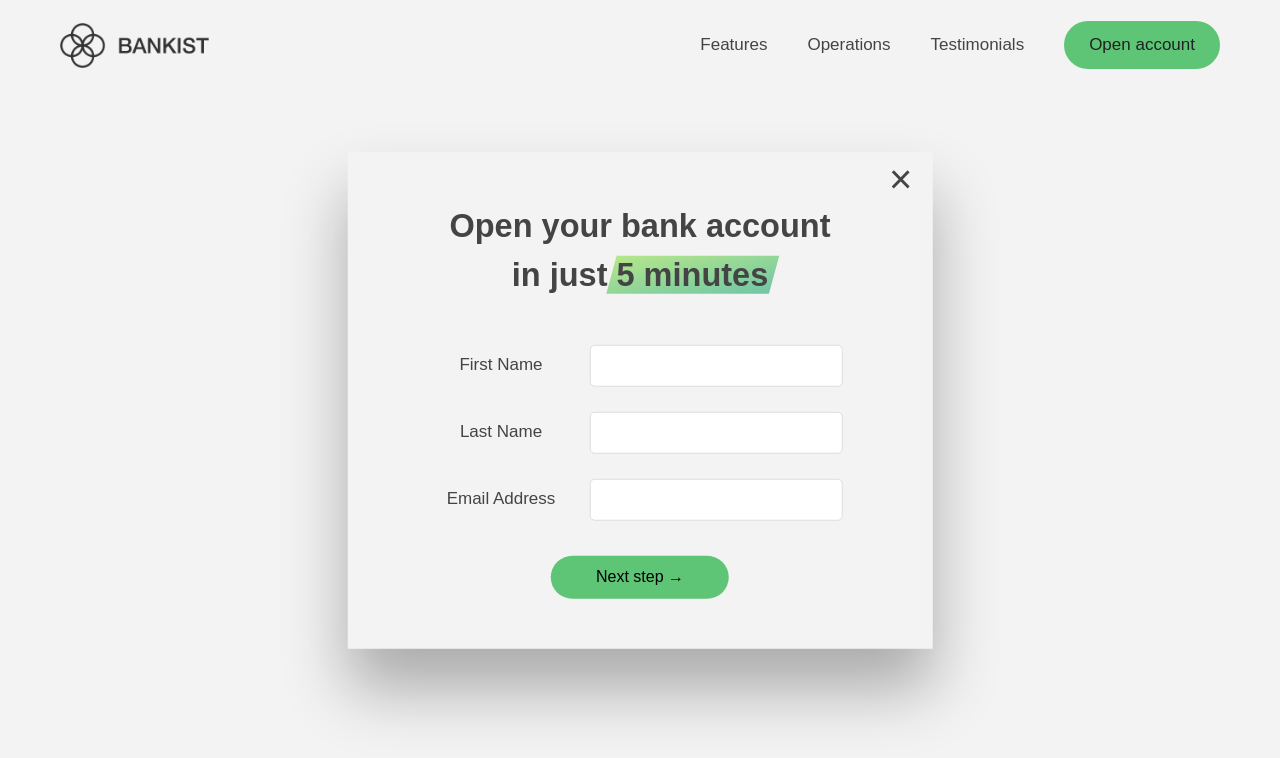
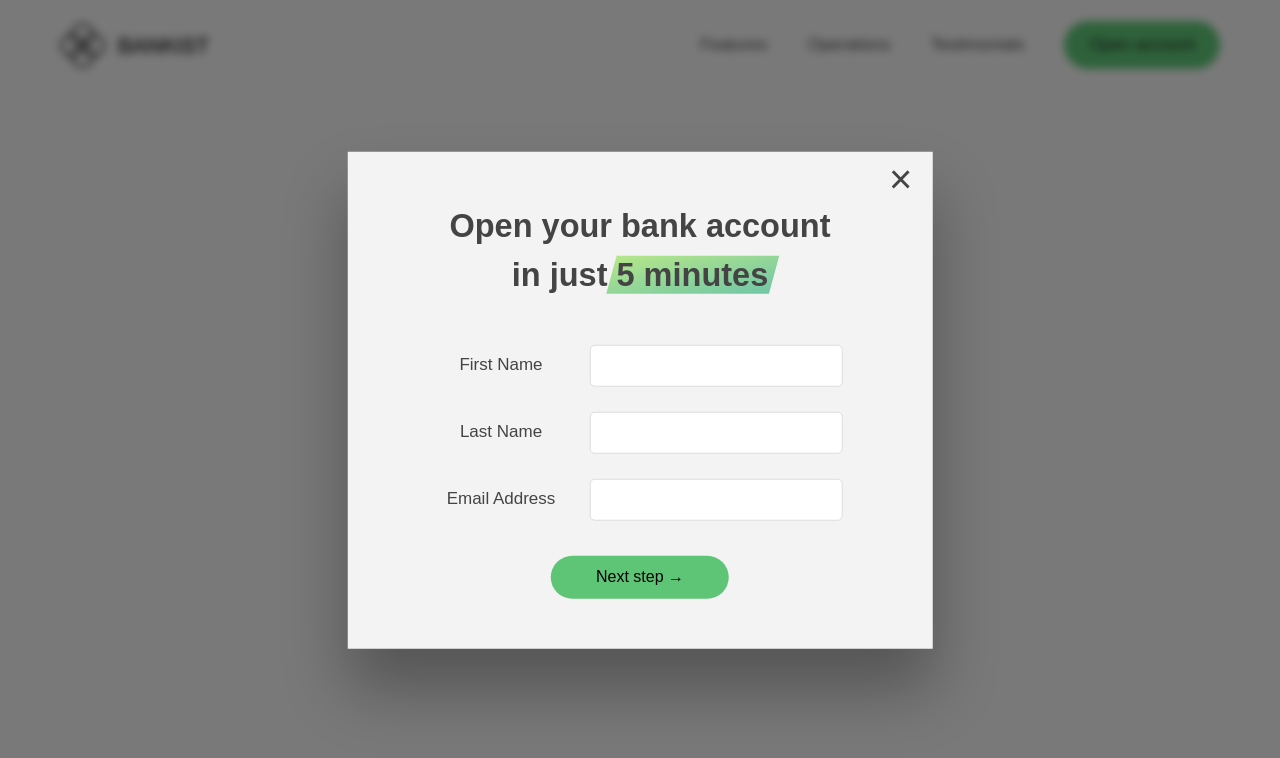
Before and after one commit to Withlaw/-_-, a React (Create React App) app in the folder JS_ZtoE/Bankist/react-app/: page / in a window 1280 px wide. Shown: the top 758 px of the page. Built offline with nearby package versions, Linux system fonts and the light colour scheme.

Commit message:
design: modal overlay layout

```diff
--- a/JS_ZtoE/Bankist/react-app/src/App.js
+++ b/JS_ZtoE/Bankist/react-app/src/App.js
@@ -1,12 +1,14 @@
 import "./App.css";
 import Header from "./Header";
+import Modal from "./components/modal";
+import Overlay from "./components/modal-overlay";
 import ModalWindow from "./components/modal-window";
 
 function App() {
   return (
     <div className="App">
       <Header />
-      <ModalWindow />
+      <Modal />
     </div>
   );
 }
--- /dev/null
+++ b/JS_ZtoE/Bankist/react-app/src/components/modal-overlay.js
@@ -0,0 +1,7 @@
+import classes from "./modal-overlay.module.css";
+
+function Overlay() {
+  return <div className={classes.overlay}></div>;
+}
+
+export default Overlay;
--- /dev/null
+++ b/JS_ZtoE/Bankist/react-app/src/components/modal-overlay.module.css
@@ -0,0 +1,16 @@
+.overlay {
+  position: fixed;
+  top: 0;
+  left: 0;
+  width: 100%;
+  height: 100%;
+  background-color: rgba(0, 0, 0, 0.5);
+  backdrop-filter: blur(4px);
+  z-index: 100;
+  transition: all 0.5s;
+}
+
+.hidden {
+  visibility: hidden;
+  opacity: 0;
+}
--- /dev/null
+++ b/JS_ZtoE/Bankist/react-app/src/components/modal.js
@@ -0,0 +1,13 @@
+import Overlay from "./modal-overlay";
+import ModalWindow from "./modal-window";
+
+function Modal() {
+  return (
+    <>
+      <ModalWindow />
+      <Overlay />
+    </>
+  );
+}
+
+export default Modal;
```
Also changed, not shown: JS_ZtoE/Bankist/react-app/src/components/modal.module.css (added).
